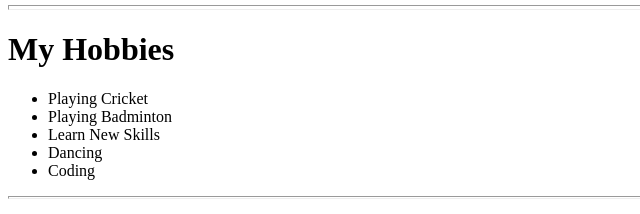
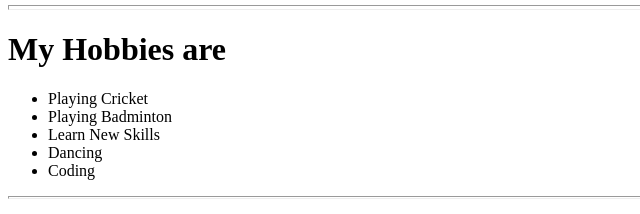
Before and after one commit to goransh927/cv, a plain HTML site: page index.html in a window 1280 px wide. Shown: the part 307-521 px from the top of the page, 0-640 px from the left. Drawn offline with Linux system fonts and the light colour scheme.

Commit message:
change new

```diff
--- a/index.html
+++ b/index.html
@@ -16,7 +16,7 @@
     </tr>
 </table>
 <hr  size="5px">
-<h1>My Hobbies</h1>
+<h1>My Hobbies are</h1>
 <ul>
   <li>Playing Cricket</li>
   <li>Playing Badminton</li>
```
